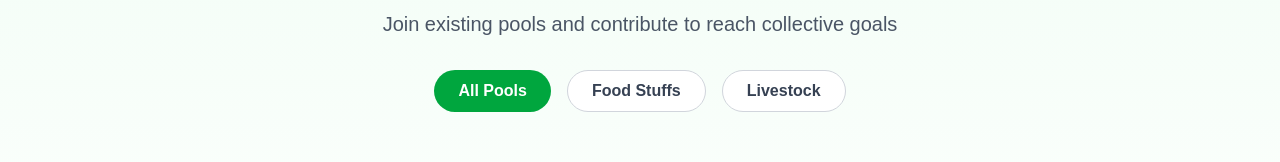
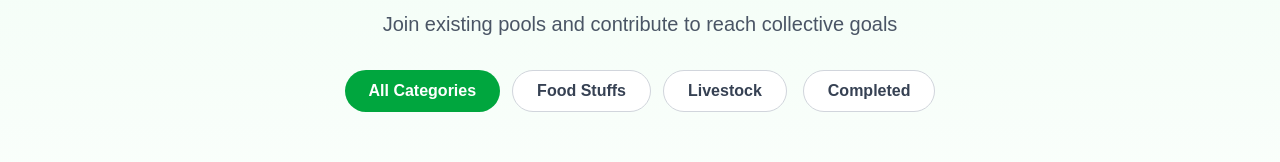
Before and after one commit to ekeneakubue/villagemarket, a Next.js app: page /browse in a window 1280 px wide. Shown: the part 183-345 px from the top of the page. Built offline with nearby package versions, Linux system fonts and the light colour scheme; no server answers; the database is empty.

Commit message:
updated browse page

```diff
--- a/app/api/payments/initialize/route.ts
+++ b/app/api/payments/initialize/route.ts
@@ -5,6 +5,15 @@ const PAYSTACK_SECRET_KEY = process.env.PAYSTACK_SECRET_KEY;
 
 export async function POST(request: NextRequest) {
   try {
+    // Ensure Paystack secret key is configured
+    if (!PAYSTACK_SECRET_KEY) {
+      console.error("PAYSTACK_SECRET_KEY is not set in the environment");
+      return NextResponse.json(
+        { error: "Payment configuration error. Please contact support." },
+        { status: 500 }
+      );
+    }
+
     const body = await request.json();
     const { poolId, userId, email, name, phone, amount, slots = 1 } = body;
 
@@ -118,6 +127,12 @@ export async function POST(request: NextRequest) {
       },
     });
 
+    // Determine app base URL for redirects (fallbacks for safety)
+    const appOrigin =
+      request.nextUrl.origin ||
+      process.env.NEXT_PUBLIC_APP_URL ||
+      "http://localhost:3000";
+
     // Initialize Paystack transaction
     const paystackResponse = await fetch(
       "https://api.paystack.co/transaction/initialize",
@@ -131,7 +146,8 @@ export async function POST(request: NextRequest) {
           email,
           amount: Math.round(amount * 100), // Paystack expects amount in kobo
           reference,
-          callback_url: `${process.env.NEXT_PUBLIC_APP_URL || "http://localhost:3000"}/api/payments/verify?reference=${reference}`,
+          // Where Paystack redirects the user after payment
+          callback_url: `${appOrigin}/api/payments/verify?reference=${reference}`,
           metadata: {
             poolId,
             contributionId: contribution.id,
@@ -143,16 +159,27 @@ export async function POST(request: NextRequest) {
       }
     );
 
-    const paystackData = await paystackResponse.json();
+    let paystackData: any = null;
+    try {
+      paystackData = await paystackResponse.json();
+    } catch (err) {
+      console.error("Paystack init response parse error:", err);
+    }
 
-    if (!paystackData.status) {
+    if (!paystackResponse.ok || !paystackData?.status) {
       // Delete the pending contribution if Paystack initialization fails
       await prisma.contribution.delete({
         where: { id: contribution.id },
       });
 
+      console.error("Paystack init failed", {
+        httpStatus: paystackResponse.status,
+        message: paystackData?.message,
+        errors: paystackData?.errors,
+      });
+
       return NextResponse.json(
-        { error: paystackData.message || "Failed to initialize payment" },
+        { error: paystackData?.message || "Failed to initialize payment" },
         { status: 400 }
       );
     }
--- a/app/browse/page.tsx
+++ b/app/browse/page.tsx
@@ -60,6 +60,12 @@ export default function BrowsePage() {
   const [pools, setPools] = useState<Pool[]>([]);
   const [loading, setLoading] = useState(true);
   const [filter, setFilter] = useState<"all" | "FOOD_STUFFS" | "LIVESTOCK">("all");
+  const [statusFilter, setStatusFilter] = useState<"ACTIVE" | "COMPLETED">("ACTIVE");
+
+  const isPoolCompleted = (pool: Pool) => {
+    const progress = pool.goal > 0 ? (pool.currentAmount / pool.goal) * 100 : 0;
+    return progress >= 100 || pool.status === "COMPLETED" || pool.currentContributors >= pool.contributors;
+  };
 
   useEffect(() => {
     async function fetchPools() {
@@ -67,9 +73,7 @@ export default function BrowsePage() {
         const response = await fetch("/api/pools");
         if (response.ok) {
           const data = await response.json();
-          // Only show active pools
-          const activePools = data.filter((pool: Pool) => pool.status === "ACTIVE");
-          setPools(activePools);
+          setPools(data);
         }
       } catch (error) {
         console.error("Error fetching pools:", error);
@@ -80,9 +84,29 @@ export default function BrowsePage() {
     fetchPools();
   }, []);
 
-  const filteredPools = filter === "all"
+  const filteredPoolsByCategory = filter === "all"
     ? pools
     : pools.filter(pool => pool.category === filter);
+
+  const baseList = statusFilter === "COMPLETED" ? pools : filteredPoolsByCategory;
+
+  const filteredPools = baseList
+    .filter((pool) => {
+      const completed = isPoolCompleted(pool);
+
+      // If status filter is Completed, show all completed pools regardless of category.
+      if (statusFilter === "COMPLETED") return completed;
+      return true;
+    })
+    .sort((a, b) => {
+    // Newest pools first; fallback to progress if createdAt is missing
+    const dateA = a.createdAt ? new Date(a.createdAt).getTime() : 0;
+    const dateB = b.createdAt ? new Date(b.createdAt).getTime() : 0;
+    if (dateA !== dateB) return dateB - dateA;
+    const progressA = a.goal > 0 ? a.currentAmount / a.goal : 0;
+    const progressB = b.goal > 0 ? b.currentAmount / b.goal : 0;
+    return progressB - progressA;
+    });
 
   return (
     <div className="min-h-screen bg-gradient-to-b from-green-50 via-white to-blue-50">
@@ -100,21 +124,28 @@ export default function BrowsePage() {
         </div>
 
         {/* Filters */}
-        <div className="flex flex-wrap justify-center gap-2 sm:gap-3 md:gap-4 mb-6 sm:mb-8 px-2">
+        <div className="flex flex-col sm:flex-row sm:items-center sm:justify-center gap-3 sm:gap-4 mb-6 sm:mb-8 px-2">
+          <div className="flex flex-wrap justify-center gap-2 sm:gap-3">
             <button
-            onClick={() => setFilter("all")}
+              onClick={() => {
+                setFilter("all");
+                setStatusFilter("ACTIVE");
+              }}
               className={`px-4 sm:px-6 py-2 text-sm sm:text-base rounded-full font-semibold transition-colors ${
-              filter === "all"
+                filter === "all" && statusFilter !== "COMPLETED"
                   ? "bg-green-600 text-white hover:bg-green-700"
                   : "bg-white text-gray-700 border border-gray-300 hover:bg-gray-50"
               }`}
             >
-            All Pools
+              All Categories
             </button>
             <button
-            onClick={() => setFilter("FOOD_STUFFS")}
+              onClick={() => {
+                setFilter("FOOD_STUFFS");
+                setStatusFilter("ACTIVE");
+              }}
               className={`px-4 sm:px-6 py-2 text-sm sm:text-base rounded-full font-semibold transition-colors ${
-              filter === "FOOD_STUFFS"
+                filter === "FOOD_STUFFS" && statusFilter !== "COMPLETED"
                   ? "bg-green-600 text-white hover:bg-green-700"
                   : "bg-white text-gray-700 border border-gray-300 hover:bg-gray-50"
               }`}
@@ -122,15 +153,31 @@ export default function BrowsePage() {
               Food Stuffs
             </button>
             <button
-            onClick={() => setFilter("LIVESTOCK")}
+              onClick={() => {
+                setFilter("LIVESTOCK");
+                setStatusFilter("ACTIVE");
+              }}
               className={`px-4 sm:px-6 py-2 text-sm sm:text-base rounded-full font-semibold transition-colors ${
-              filter === "LIVESTOCK"
+                filter === "LIVESTOCK" && statusFilter !== "COMPLETED"
                   ? "bg-green-600 text-white hover:bg-green-700"
                   : "bg-white text-gray-700 border border-gray-300 hover:bg-gray-50"
               }`}
             >
               Livestock
             </button>
+          </div>
+          <div className="flex flex-wrap justify-center gap-2 sm:gap-3">
+            <button
+              onClick={() => setStatusFilter((prev) => (prev === "COMPLETED" ? "ACTIVE" : "COMPLETED"))}
+              className={`px-4 sm:px-6 py-2 text-sm sm:text-base rounded-full font-semibold transition-colors ${
+                statusFilter === "COMPLETED"
+                  ? "bg-green-600 text-white hover:bg-green-700"
+                  : "bg-white text-gray-700 border border-gray-300 hover:bg-gray-50"
+              }`}
+            >
+              Completed
+            </button>
+          </div>
         </div>
       </section>
 
@@ -164,6 +211,7 @@ export default function BrowsePage() {
               const locationDisplay = pool.town
                 ? `${pool.town}, ${pool.location}`
                 : `${pool.localGovernment}, ${pool.location}`;
+              const isCompleted = isPoolCompleted(pool);
 
               return (
                 <div
@@ -249,12 +297,22 @@ export default function BrowsePage() {
                       <p className="text-xs text-green-700 font-medium">Contribution</p>
                       <p className="text-lg font-bold text-green-800">{formatCurrency(contributionPerPerson)}</p>
                     </div>
+                    {isCompleted ? (
+                      <button
+                        type="button"
+                        disabled
+                        className="flex-1 bg-gray-200 text-gray-500 px-4 py-2 rounded-lg font-semibold cursor-not-allowed text-center flex items-center justify-center"
+                      >
+                        Completed
+                      </button>
+                    ) : (
                       <Link
                         href={`/pools/${pool.slug}`}
                         className="flex-1 bg-green-600 text-white px-4 py-2 rounded-lg font-semibold hover:bg-green-700 transition-colors text-center flex items-center justify-center"
                       >
                         Join Pool
                       </Link>
+                    )}
                   </div>
 
                   {/* Remaining Amount */}
--- a/app/pools/[slug]/page.tsx
+++ b/app/pools/[slug]/page.tsx
@@ -202,6 +202,7 @@ function PoolDetailPageContent() {
   const locationDisplay = pool.town
     ? `${pool.town}, ${pool.location}`
     : `${pool.localGovernment}, ${pool.location}`;
+  const isPoolFull = progress >= 100 || pool.status === "COMPLETED" || pool.currentContributors >= pool.contributors;
 
   return (
     <div className="min-h-screen bg-gradient-to-b from-green-50 via-white to-blue-50">
@@ -288,13 +289,19 @@ function PoolDetailPageContent() {
                 {user ? (
                   <button
                     onClick={() => {
+                      if (isPoolFull) return;
                       setSelectedSlots(1);
                       setPaymentError(null);
                       setShowModal(true);
                     }}
-                    className="w-full rounded-2xl bg-green-600 px-6 py-4 text-center text-lg font-semibold text-white shadow-lg shadow-green-600/30 hover:bg-green-700 transition"
+                    disabled={isPoolFull}
+                    className={`w-full rounded-2xl px-6 py-4 text-center text-lg font-semibold shadow-lg transition ${
+                      isPoolFull
+                        ? "bg-gray-300 text-gray-600 cursor-not-allowed shadow-none"
+                        : "bg-green-600 text-white shadow-green-600/30 hover:bg-green-700"
+                    }`}
                   >
-                    Contribute {formatCurrency(contributionPerPerson)}
+                    {isPoolFull ? "Completed" : `Contribute ${formatCurrency(contributionPerPerson)}`}
                   </button>
                 ) : (
                   <div className="space-y-3">
```
Lines whose indentation alone changed are shown as unchanged.
